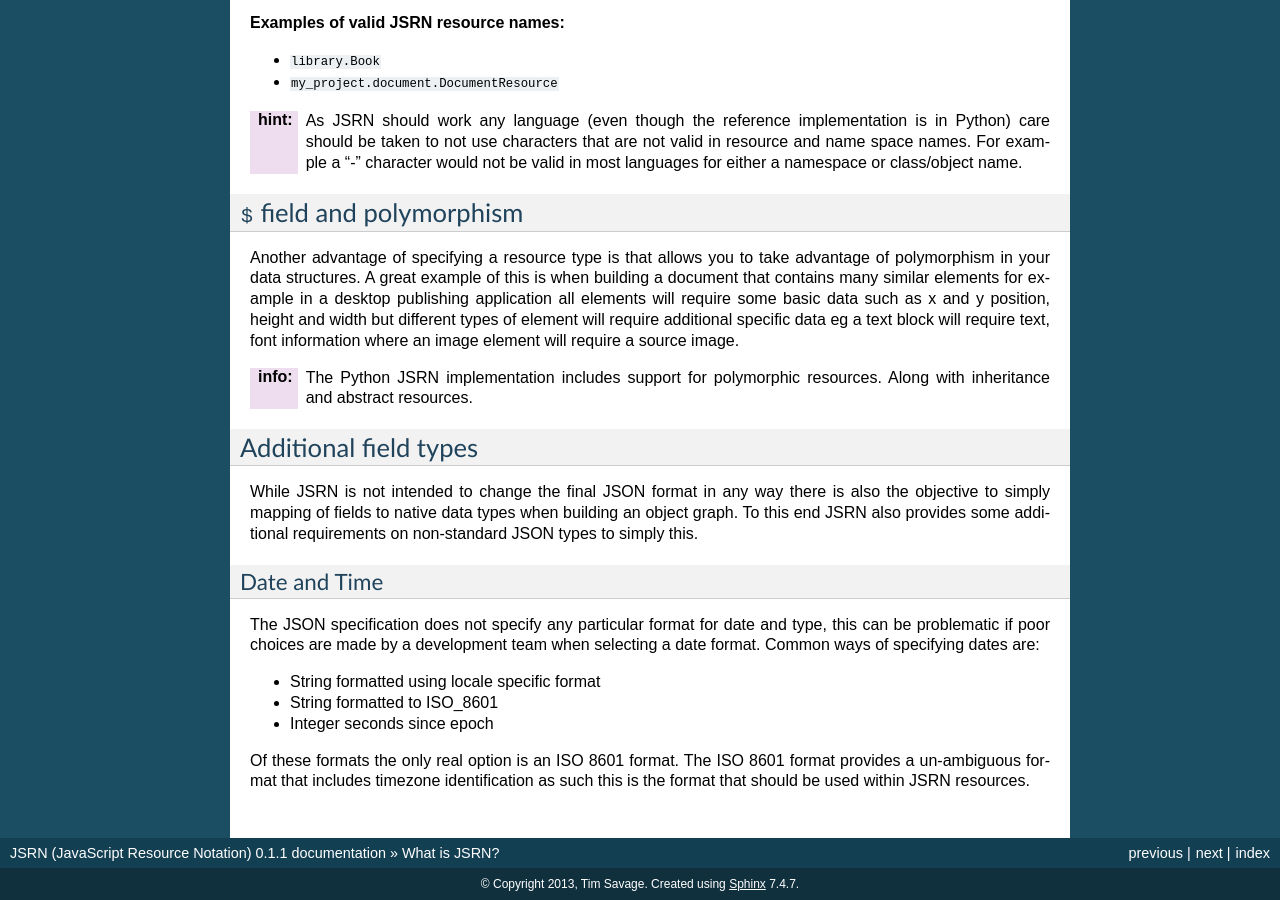
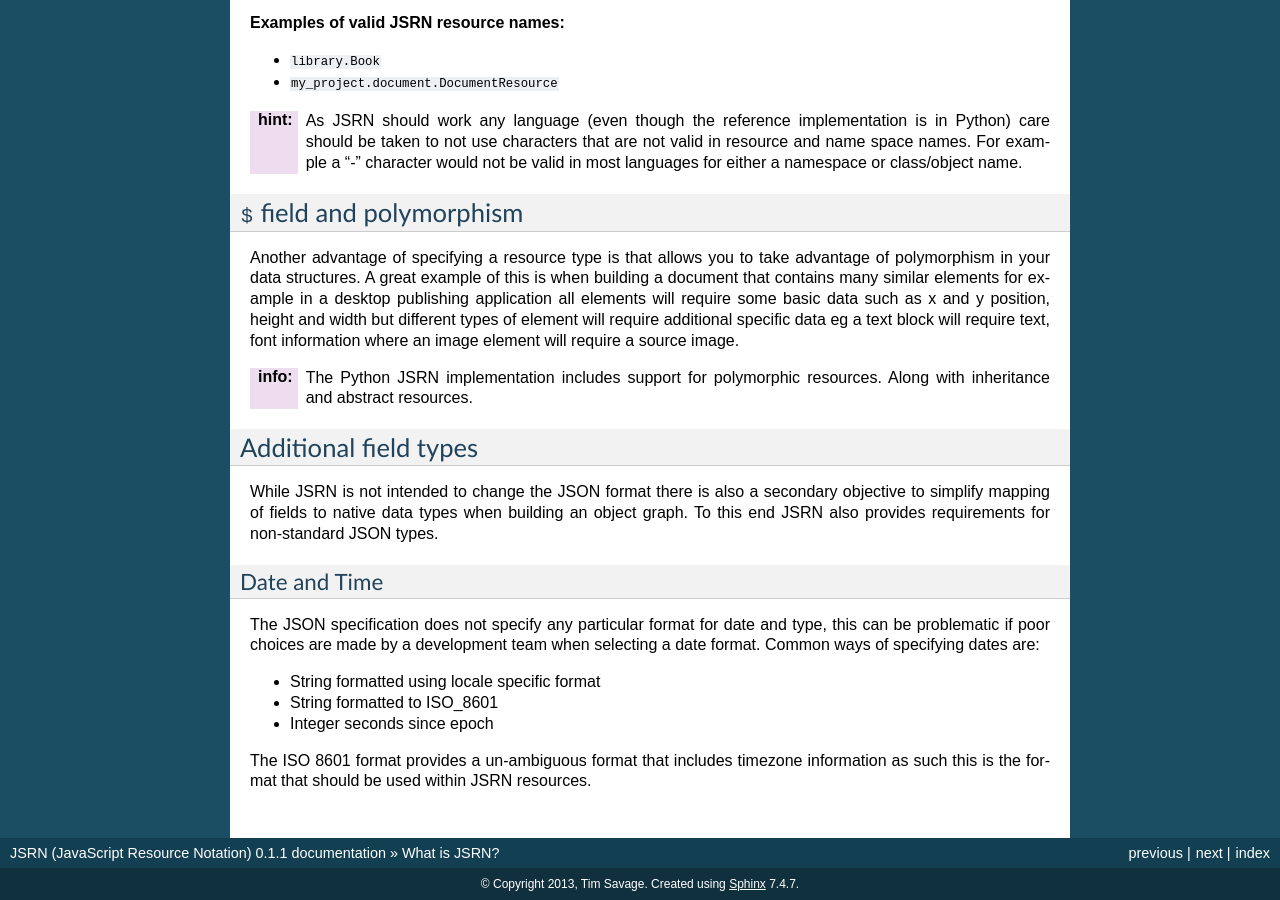
Before and after one commit to timsavage/jsrn, a Sphinx documentation site: the page built from doc/jsrn.rst, in a window 1280 px wide and 900 px high, scrolled down 732 px. Built offline with Sphinx 7.4.7, drawn with Linux system fonts in a browser that asks for light colours.

Commit message:
Update jsrn.rst
Improve language of "Additional field types" section

```diff
--- a/doc/jsrn.rst
+++ b/doc/jsrn.rst
@@ -67,9 +67,9 @@ where an image element will require a source image.
 Additional field types
 **********************
 
-While JSRN is not intended to change the final JSON format in any way there is also the objective to simply mapping of
-fields to native data types when building an object graph. To this end JSRN also provides some additional requirements
-on non-standard JSON types to simply this.
+While JSRN is not intended to change the JSON format there is also a secondary objective to simplify mapping of fields
+to native data types when building an object graph. To this end JSRN also provides requirements for non-standard JSON
+types.
 
 Date and Time
 =============
@@ -81,5 +81,5 @@ are made by a development team when selecting a date format. Common ways of spec
 * String formatted to ISO_8601
 * Integer seconds since epoch
 
-Of these formats the only real option is an ISO 8601 format. The ISO 8601 format provides a un-ambiguous format that
-includes timezone identification as such this is the format that should be used within JSRN resources.
+The ISO 8601 format provides a un-ambiguous format that includes timezone information as such this is the format that
+should be used within JSRN resources.
```
